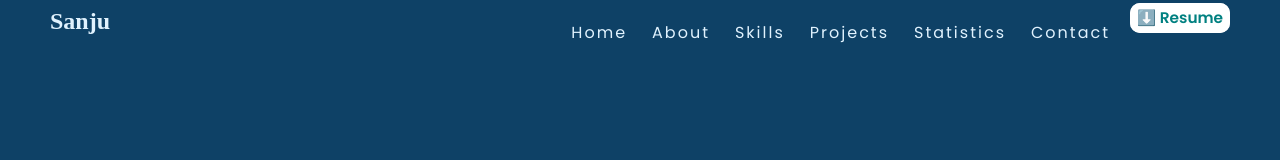
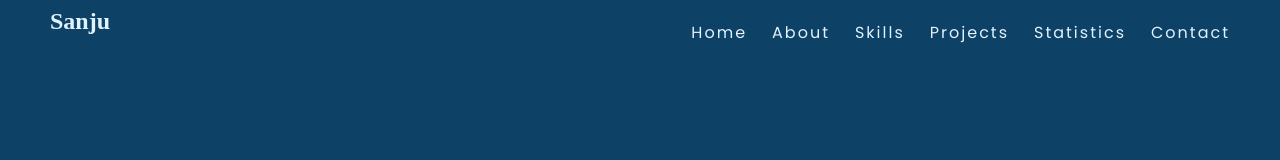
Before and after one commit to sanjukumari-tech/sanjukumari-portfolio, a React (Vite) app in the folder react/: page / in a window 1280 px wide. Shown: the top 160 px of the page. Built offline with nearby package versions, Linux system fonts and the light colour scheme.

Commit message:
updated portfolio- removed  resume download option from navbar section

```diff
--- a/react/src/Components/Nav.jsx
+++ b/react/src/Components/Nav.jsx
@@ -82,10 +82,10 @@ const Nav = () => {
                 Contact
               </a>
             </li>
-            <li id="resume-button-1" className='nav-link resume'>
+            {/* <li id="resume-button-1" className='nav-link resume'>
               <button class={navbg? "active-nav-resume-button active-type1":"nav-resume-button type1"} onClick={handleDownload}>
               </button>
-            </li>
+            </li> */}
           </ul>
           <div className="menu-btn menu-btn-position" onClick={handleMenuClick}>
             <i className={`fas fa-bars ${isActive ? 'active' : ''}`} />
```
